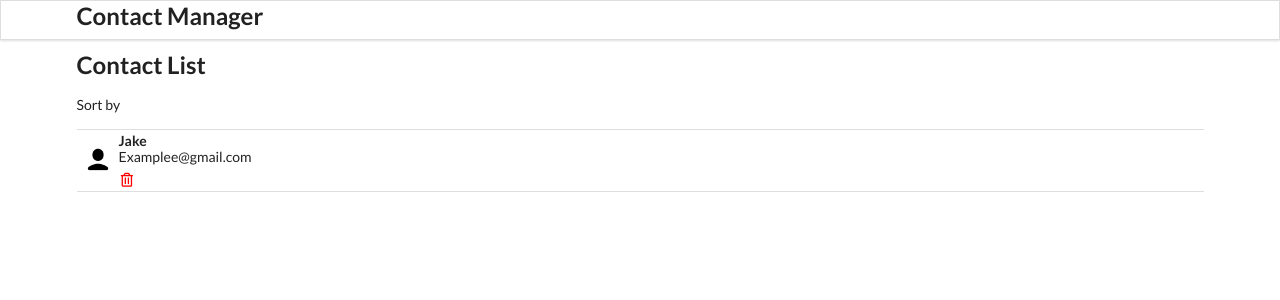
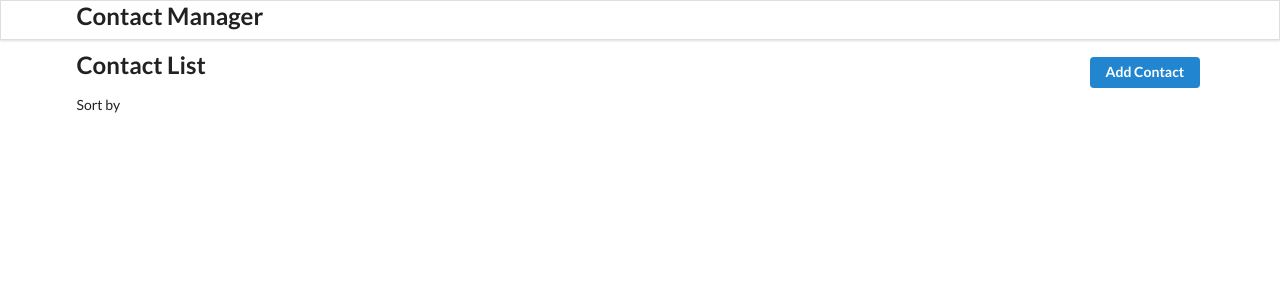
Before and after one commit to Jake2508/contact-app, a React (Create React App) app: page / in a window 1280 px wide. Shown: the top 300 px of the page. Built offline with nearby package versions, Linux system fonts and the light colour scheme.

Commit message:
Dynamic Routing
- Setup dynamic router (page not refreshing currently, but url changes as expected

```diff
--- a/src/components/App.js
+++ b/src/components/App.js
@@ -39,15 +39,23 @@ function App() {
   return (
     <div className="ui container">
       <Router>
-      <Header />
-        <Route
-          path="/add"
-          component={AddContact}
-        />
-        <Route
-          path="/"
-          component={ContactList}
-        />
+        <Header />
+        <Switch>
+          <Route
+            path="/"
+            exact component={() => (
+              <ContactList contacts={contacts} getContactId={removeContactHandler} />
+            )}
+          />
+          <Route
+            path="/add"
+            component={() => (
+              <AddContact addContactHandler={addContactHandler}/>
+            )}
+          />
+        </Switch>
+
+
         {/* <AddContact addContactHandler={addContactHandler} />
         <ContactList contacts={contacts} getContactId={removeContactHandler} /> */}
       </Router>
--- a/src/components/ContactList.js
+++ b/src/components/ContactList.js
@@ -1,4 +1,5 @@
 import React from 'react'
+import { Link } from "react-router-dom";
 import ContactCard from './ContactCard';
 
 
@@ -9,14 +10,7 @@ const ContactList = (props) => {
         props.getContactId(id);
     };
 
-    const contacts = [
-        {
-            id: "1",
-            name: "Jake",
-            email: "Examplee@gmail.com",
-        },
-    ];
-    const renderContactList = contacts.map((contact) => {
+    const renderContactList = props.contacts.map((contact) => {
         return (
             <ContactCard
                 contact={contact}
@@ -29,7 +23,16 @@ const ContactList = (props) => {
     // Return parsed contact data formatted
     return (
         <div class="main" style={{marginTop: "50px"}}>
-            <h2>Contact List</h2>
+            <div style={{
+                display: "flex",
+                justifyContent: "space-between",
+                alignItems: "center"
+            }}>
+                <h2>Contact List</h2>
+                <Link to="/add">
+                    <button className="ui compact button blue">Add Contact</button>
+                </Link>
+            </div>
             <p>Sort by</p>
             <div className="ui celled list">{renderContactList} </div>
         </div>
```
